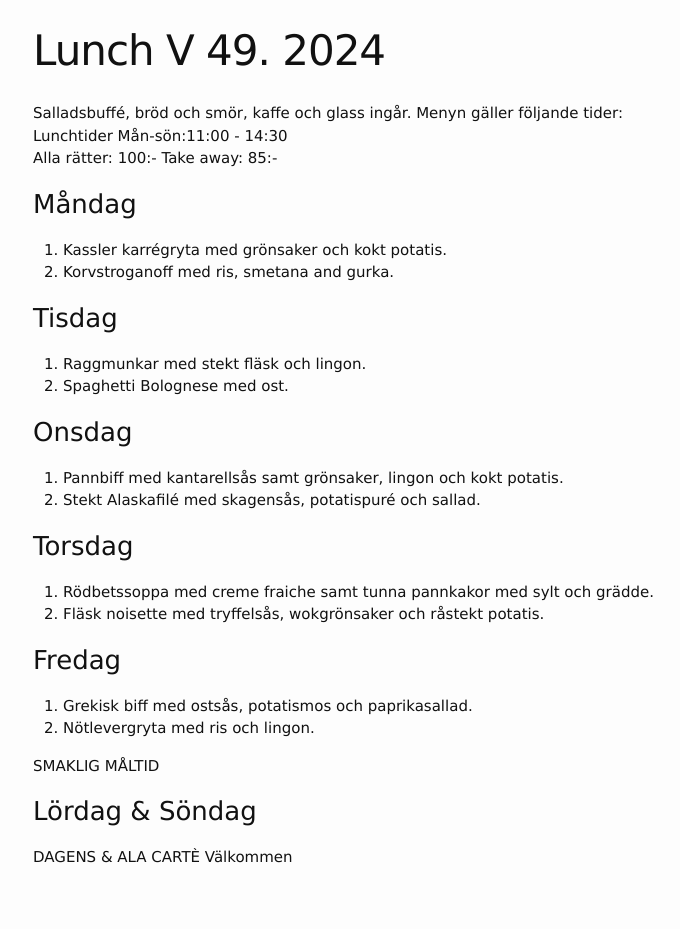
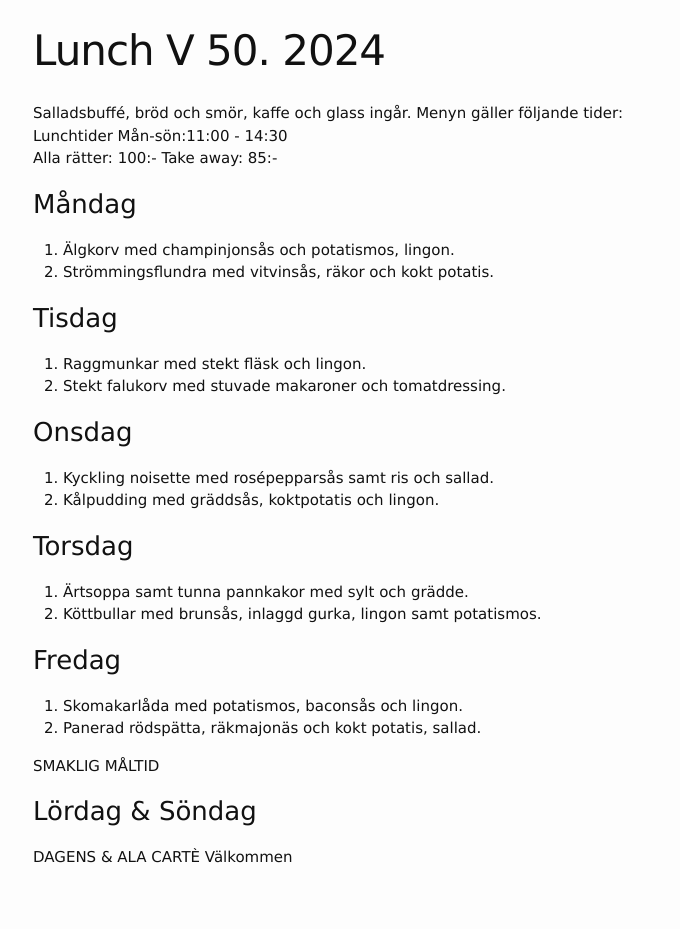
Before and after one commit to FarInn62/farinn62.github.io, a Jekyll site: the page built from lunch.md, in a window 1280 px wide. Shown: the whole page, without its empty margins (237-917 px from the left). Built offline with Jekyll 4.4.1, drawn with Linux system fonts in a browser that asks for light colours.

Commit message:
Update lunch.md

```diff
--- a/lunch.md
+++ b/lunch.md
@@ -1,6 +1,6 @@
 ---
 layout: foodmenu
-title: Lunch V 49. 2024
+title: Lunch V 50. 2024
 permalink: /lunch/
 published: true
 ---
@@ -11,28 +11,28 @@ Alla rätter: 100:- Take away: 85:-
 
 ### Måndag
 
-1. Kassler karrégryta med grönsaker och kokt potatis.
-2. Korvstroganoff med ris, smetana and gurka.
+1. Älgkorv med champinjonsås och potatismos, lingon.
+2. Strömmingsflundra med vitvinsås, räkor och kokt potatis.
 
 ### Tisdag
 
 1. Raggmunkar med stekt fläsk och lingon.
-2. Spaghetti Bolognese med ost.
+2. Stekt falukorv med stuvade makaroner och tomatdressing.
 
 ### Onsdag
 
-1. Pannbiff med kantarellsås samt grönsaker, lingon och kokt potatis.
-2. Stekt Alaskafilé med skagensås, potatispuré och sallad.
+1. Kyckling noisette med rosépepparsås samt ris och sallad.
+2. Kålpudding med gräddsås, koktpotatis och lingon.
 
 ### Torsdag
 
-1. Rödbetssoppa med creme fraiche samt tunna pannkakor med sylt och grädde.
-2. Fläsk noisette med tryffelsås, wokgrönsaker och råstekt potatis.
+1. Ärtsoppa samt tunna pannkakor med sylt och grädde.
+2. Köttbullar med brunsås, inlaggd gurka, lingon samt potatismos.
 
 ### Fredag
 
-1. Grekisk biff med ostsås, potatismos och paprikasallad.
-2. Nötlevergryta med ris och lingon.
+1. Skomakarlåda med potatismos, baconsås och lingon.
+2. Panerad rödspätta, räkmajonäs och kokt potatis, sallad.
 
 SMAKLIG MÅLTID
 ### Lördag & Söndag
```
